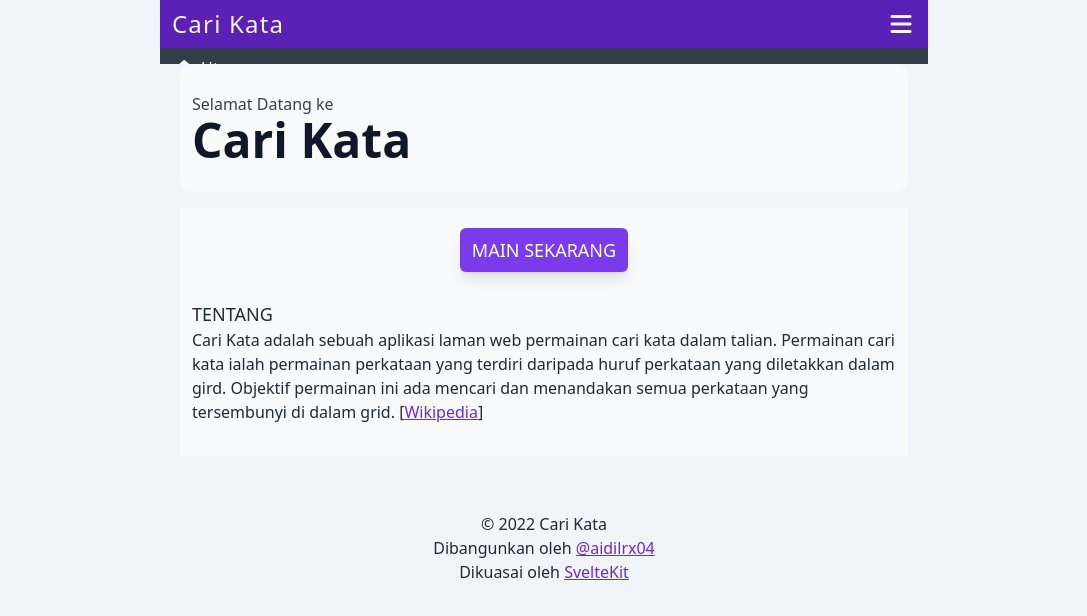
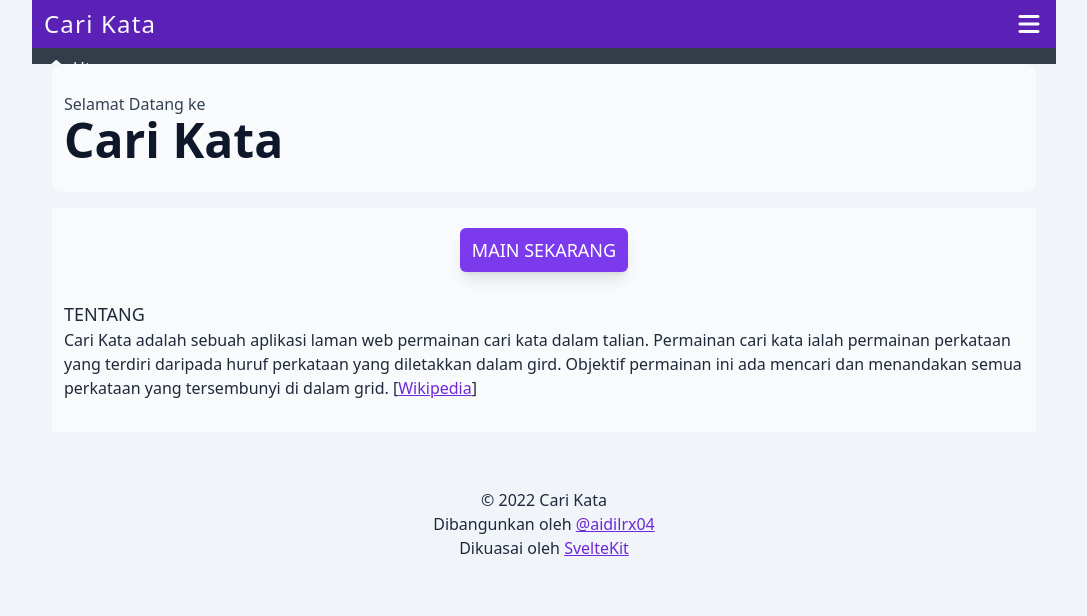
Before and after one commit to aidilrx04/cari-kata, a SvelteKit app: page / in a window 1280 px wide. Shown: the top 616 px of the page, without its empty margins (96-1183 px from the left). Built offline with nearby package versions, Linux system fonts and the light colour scheme.

Commit message:
make max screen xl

```diff
--- a/src/routes/+layout.svelte
+++ b/src/routes/+layout.svelte
@@ -3,7 +3,7 @@
 	import '../app.css';
 </script>
 
-<div class="max-w-screen-lg mx-auto">
+<div class="max-w-screen-xl mx-auto">
 	<Navigation />
 	<div class="px-3">
 		<slot />
```
